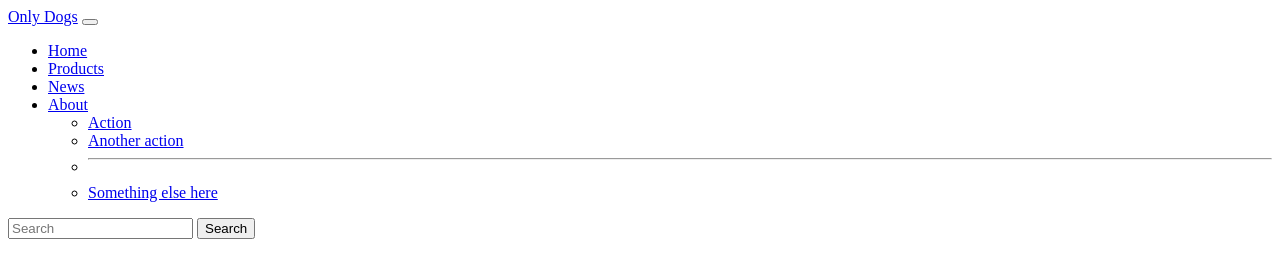
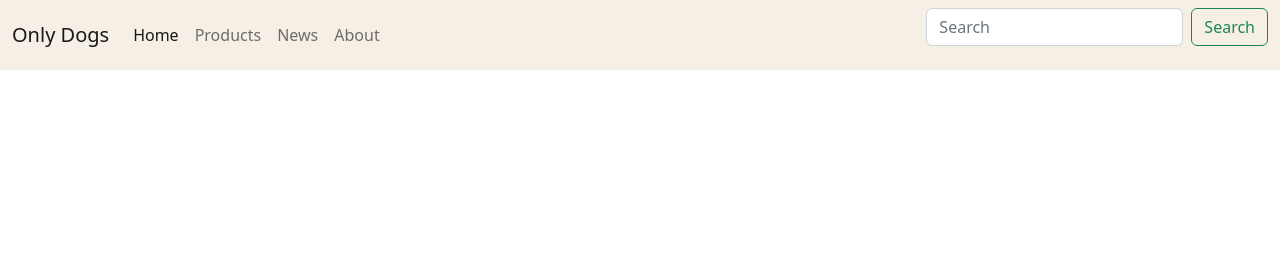
Before and after one commit to BubbleGummi/html-css-examination, a plain HTML site: page shared/navigation.html in a window 1280 px wide. Drawn offline with nearby package versions, Linux system fonts and the light colour scheme.

Commit message:
Update navigation.html
Updated the shared navigationbar with the bootstrap css and our custom css for it to display correctly.

```diff
--- a/shared/navigation.html
+++ b/shared/navigation.html
@@ -1,4 +1,15 @@
 <!--Just a place to store navigation if one wants to-->
+<!-- Added the neccessary stylesheets for the navbar to display properly-->
+<head>
+    <meta charset="UTF-8">
+    <meta name="viewport" content="width=device-width, initial-scale=1.0">
+    <title>Flexbox excersice - Fibonacci Flexbox</title>
+    <link href="https://cdn.jsdelivr.net/npm/bootstrap@5.2.1/dist/css/bootstrap.min.css" rel="stylesheet"
+        integrity="sha384-iYQeCzEYFbKjA/T2uDLTpkwGzCiq6soy8tYaI1GyVh/UjpbCx/TYkiZhlZB6+fzT" crossorigin="anonymous">
+    <link rel="stylesheet" href="../styles/styles.css">
+    <script src="https://cdn.jsdelivr.net/npm/bootstrap@5.2.0/dist/js/bootstrap.min.js" integrity="sha384-ODmDIVzN+pFdexxHEHFBQH3/9/vQ9uori45z4JjnFsRydbmQbmL5t1tQ0culUzyK" crossorigin="anonymous"></script>
+</head>
+
 <nav class="navbar navbar-expand-lg" id="navbarDog">
     <div class="container-fluid">
         <a class="navbar-brand" href="#">Only Dogs</a>
```
